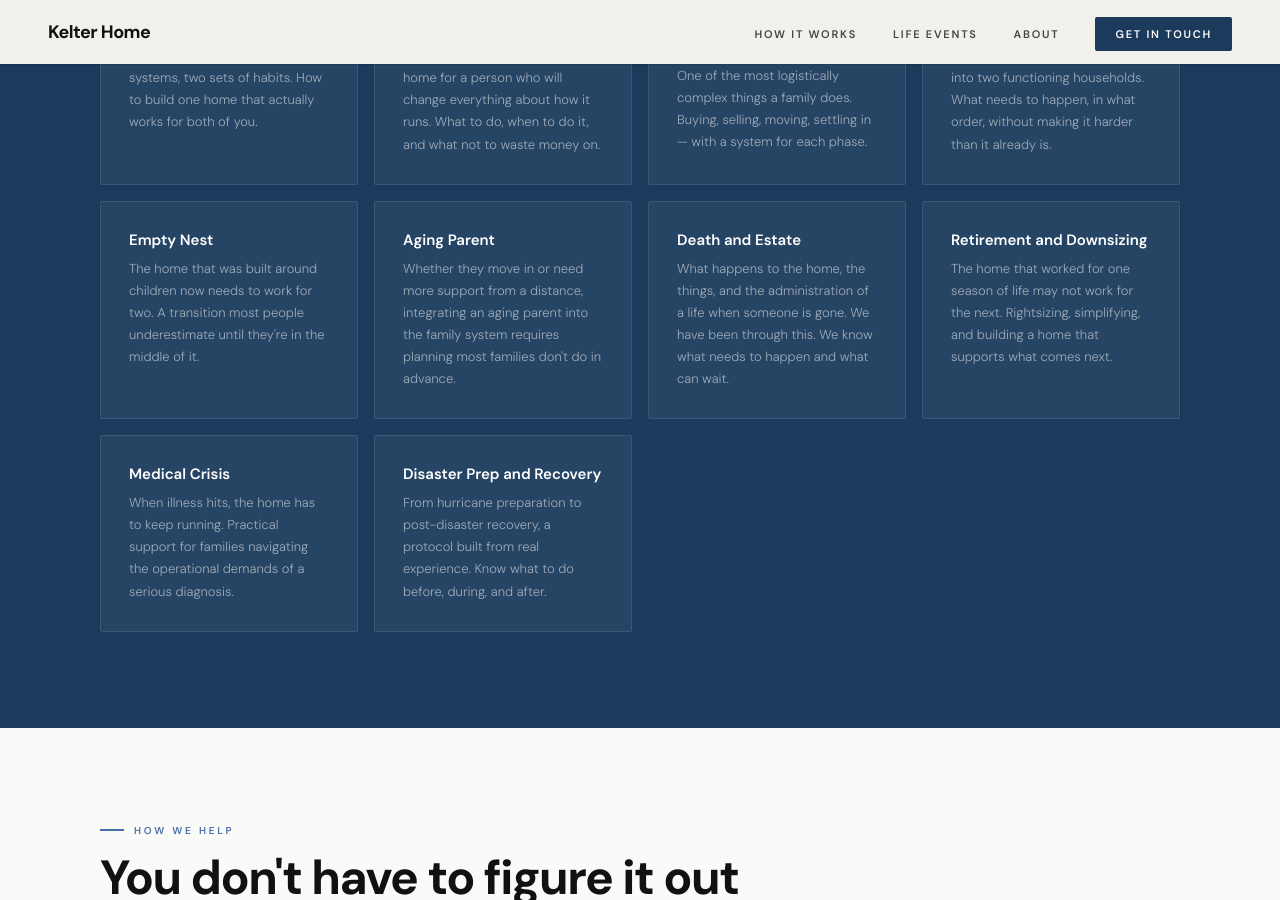
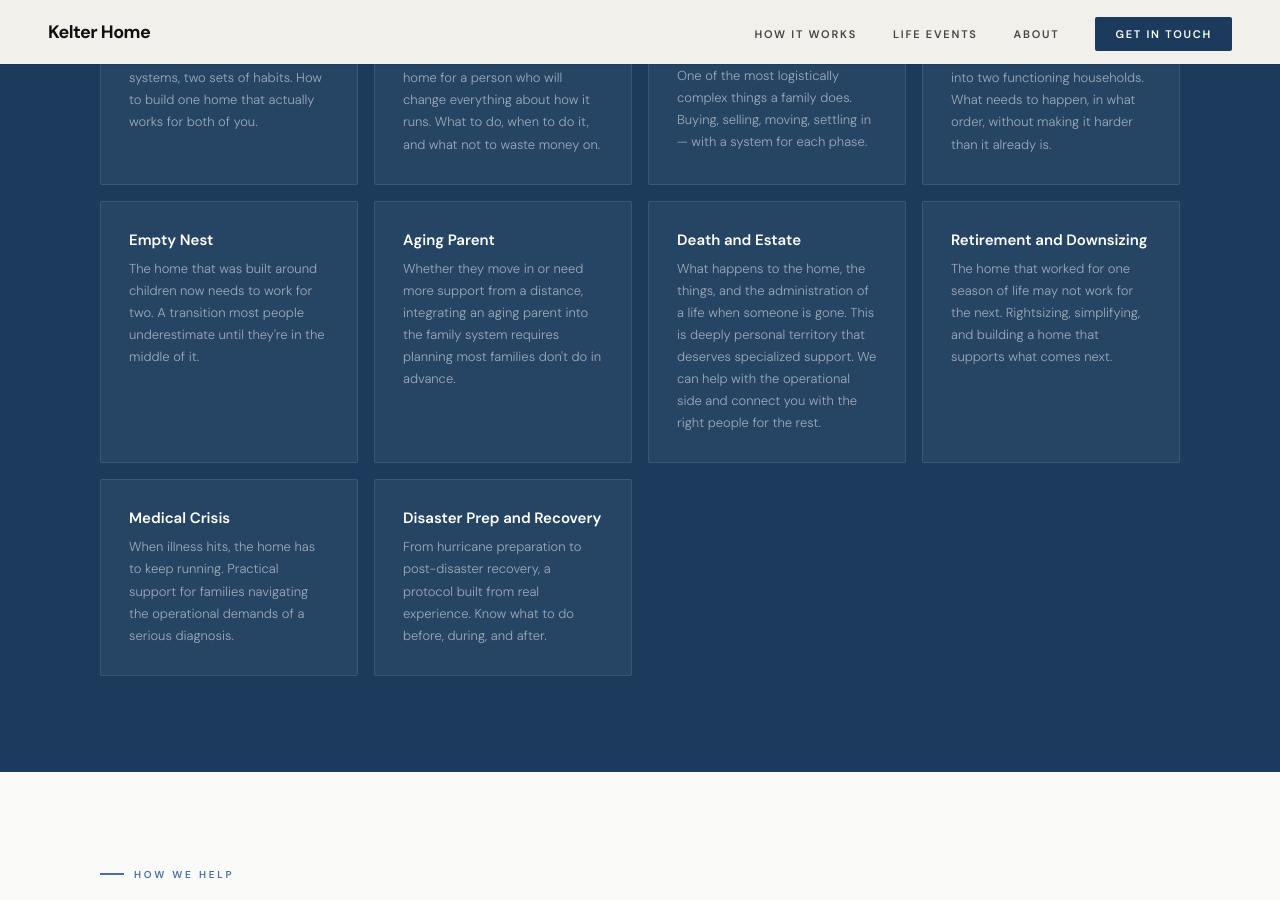
Before and after one commit to BMeaux5/kelterhome-site, a Jekyll site: the page built from life-events.html, in a window 1280 px wide and 900 px high, scrolled down 1335 px. Built offline with Jekyll 4.4.1, drawn with Linux system fonts in a browser that asks for light colours.

Commit message:
Revise 'Death and Estate' event card description
Updated the description for the 'Death and Estate' event card to emphasize the need for specialized support.

```diff
--- a/life-events.html
+++ b/life-events.html
@@ -67,7 +67,7 @@ description: Kelter Home Life Events — navigation guides for ten of life's mos
 
       <div class="event-card">
         <div class="event-card-title">Death and Estate</div>
-        <div class="event-card-body">What happens to the home, the things, and the administration of a life when someone is gone. We have been through this. We know what needs to happen and what can wait.</div>
+<div class="event-card-body">What happens to the home, the things, and the administration of a life when someone is gone. This is deeply personal territory that deserves specialized support. We can help with the operational side and connect you with the right people for the rest.</div>
       </div>
 
       <div class="event-card">
```
